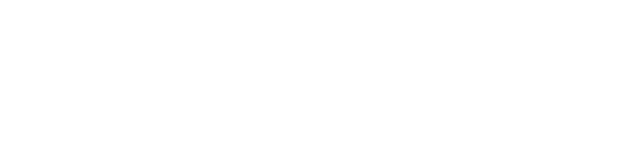
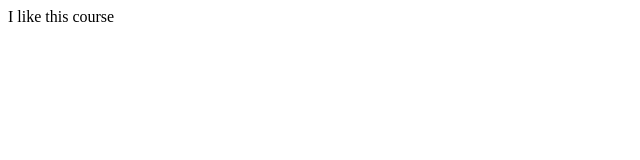
Before and after one commit to crespomarina/curso-git, a plain HTML site: page index.html in a window 1280 px wide. Shown: the whole page, without its empty margins (0-640 px from the left). Drawn offline with Linux system fonts and the light colour scheme.

Commit message:
Minor changes

```diff
--- a/index.html
+++ b/index.html
@@ -6,7 +6,7 @@
 	</head>
 	<body>
 		<nav></nav>
-		<header></header>
+		<header>I like this course</header>
 		<main></main>
 		<footer></footer>
 	</body>
```
Also changed, not shown: 1 other file.
